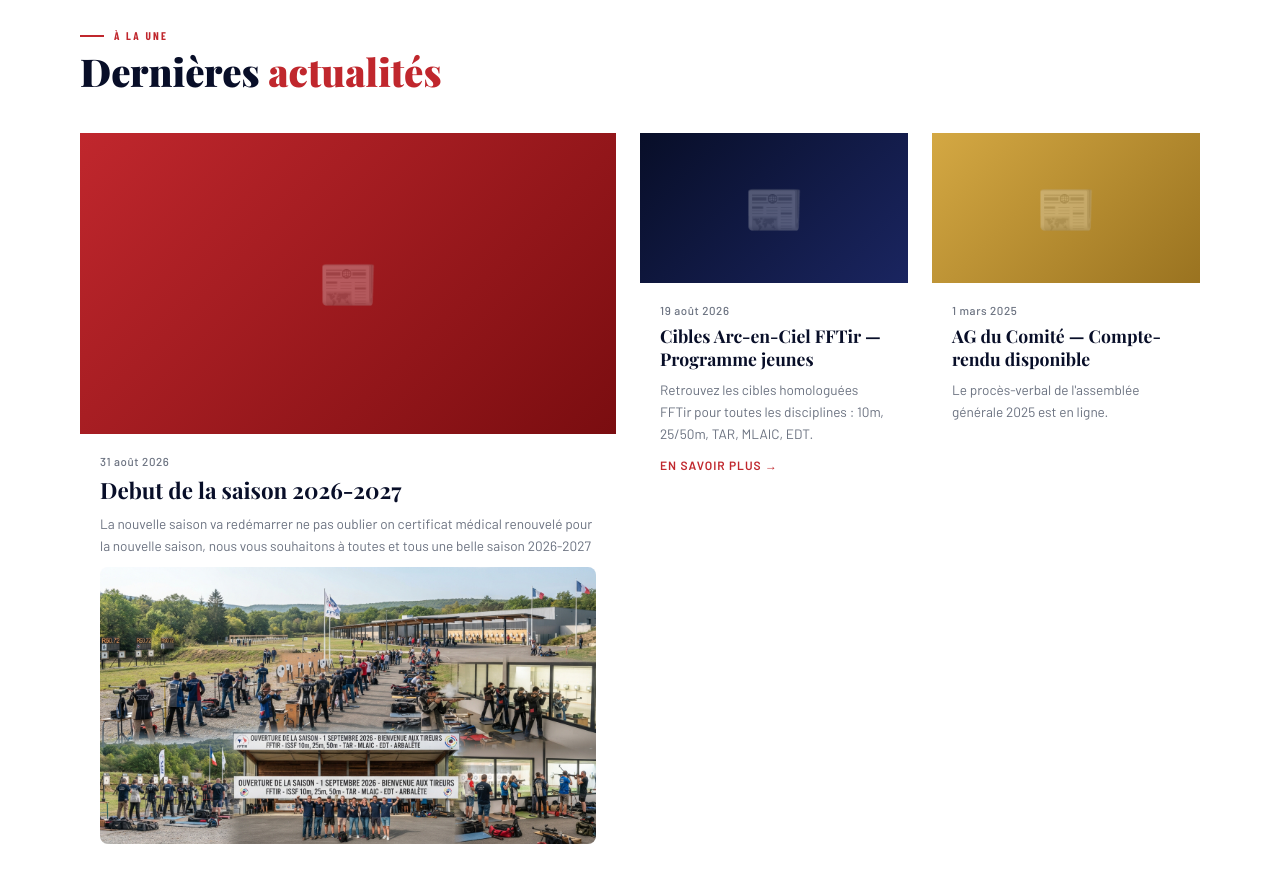
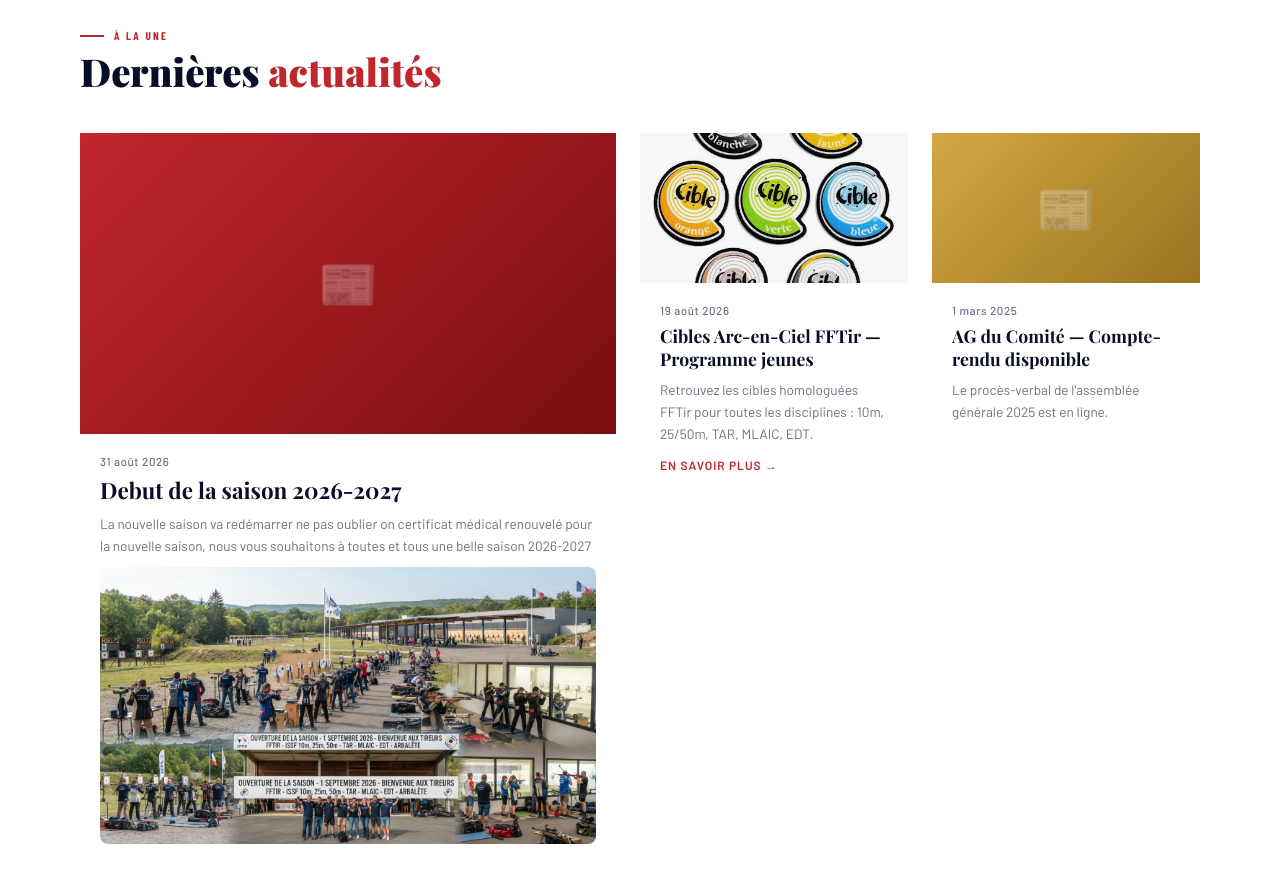
Before and after one commit to liguelrtir-lr/cdtir66, an Eleventy site: page src/index.njk in a window 1280 px wide. Shown: the part 1020-1903 px from the top of the page. Built offline with nearby package versions, Linux system fonts and the light colour scheme; Eleventy itself is replaced by a stand-in of ours; files that its build step writes are made by us from their sources.

Commit message:
Update Actualités “cibles-arc-en-ciel-fftir”

```diff
--- a/src/actualites/cibles-arc-en-ciel-fftir.md
+++ b/src/actualites/cibles-arc-en-ciel-fftir.md
@@ -2,6 +2,7 @@
 title: Cibles Arc-en-Ciel FFTir — Programme jeunes
 date: 2026-08-19T17:53:00.000+02:00
 couleur: navy-bg
+image: /images/uploads/capture-d’écran-2026-08-19-à-18.42.57.png
 lien: https://ciblescouleurs.fftir.org/la-boutique/
 ---
 Retrouvez les cibles homologuées FFTir pour toutes les disciplines : 10m, 25/50m, TAR, MLAIC, EDT.
```
